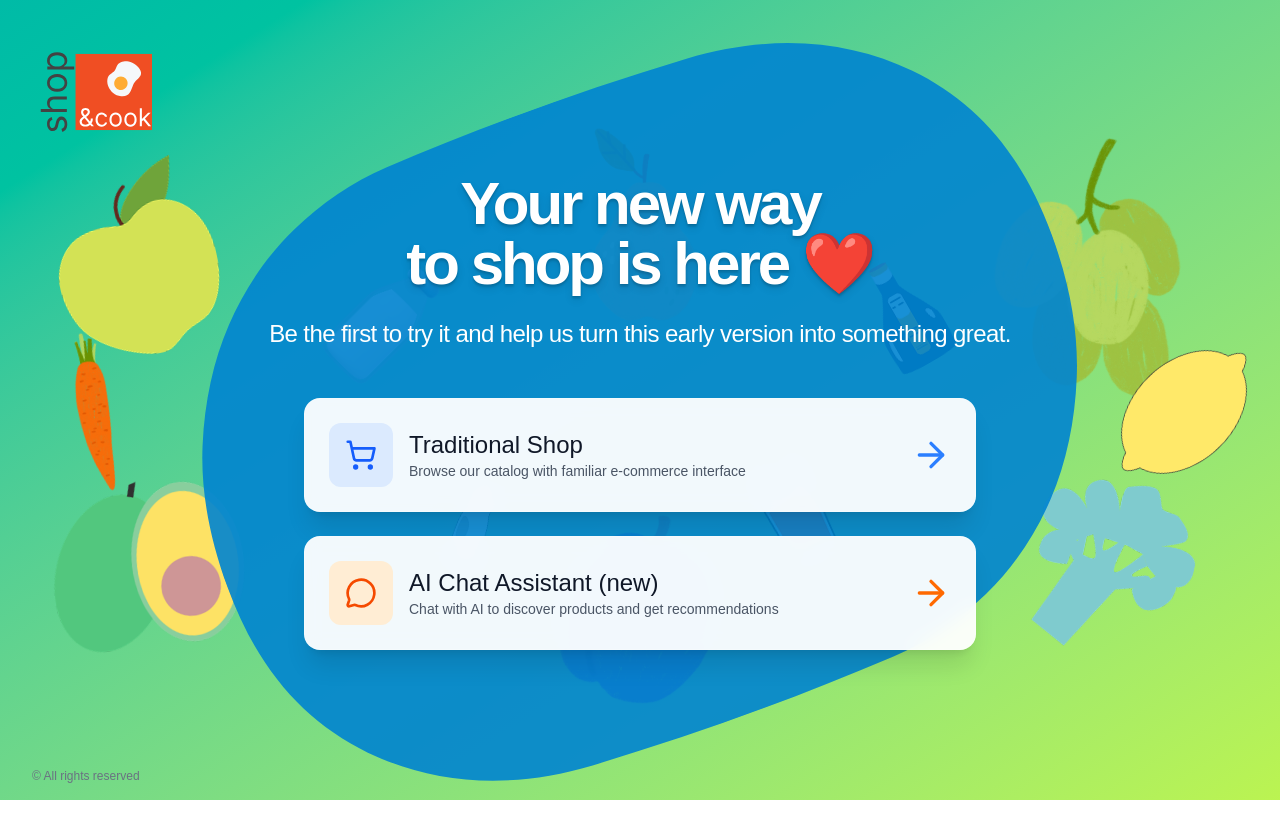
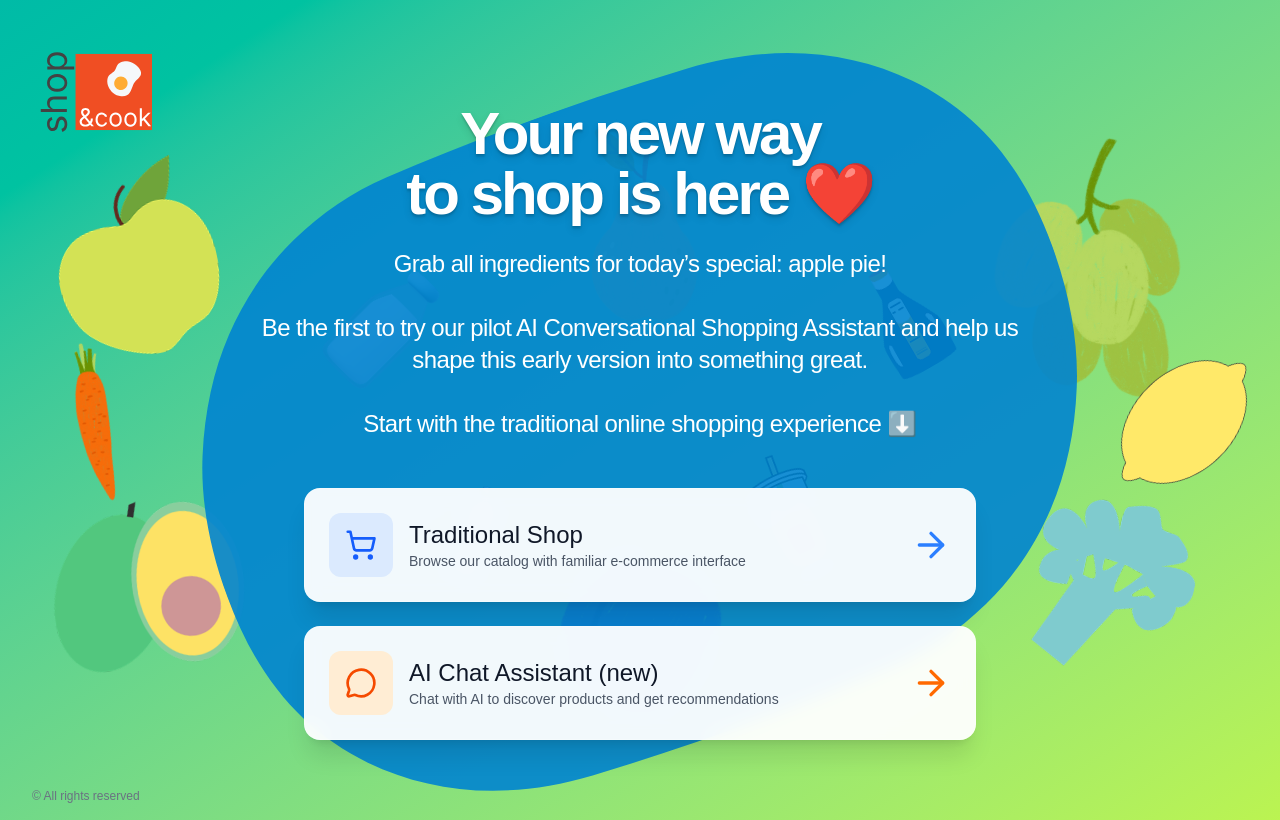
Before and after one commit to losnikitos/hackathon-aug-2025, a Next.js app: page / in a window 1280 px wide. Built offline with nearby package versions, Linux system fonts and the light colour scheme.

Commit message:
Intro text

```diff
--- a/app/page.tsx
+++ b/app/page.tsx
@@ -94,7 +94,11 @@
               Your new way<br/>to shop is here ❤️
               </h1>
               <p className="text-xl md:text-2xl max-w-3xl mx-auto tracking-tight">
-              Be the first to try it and help us turn this early version into something great.
+              Grab all ingredients for today’s special: apple pie!
+              <br/> <br/>
+              Be the first to try our pilot AI Conversational Shopping Assistant and help us shape this early version into something great.
+              <br/> <br/>
+              Start with the traditional online shopping experience ⬇️
               </p>
             </div>
 
```
